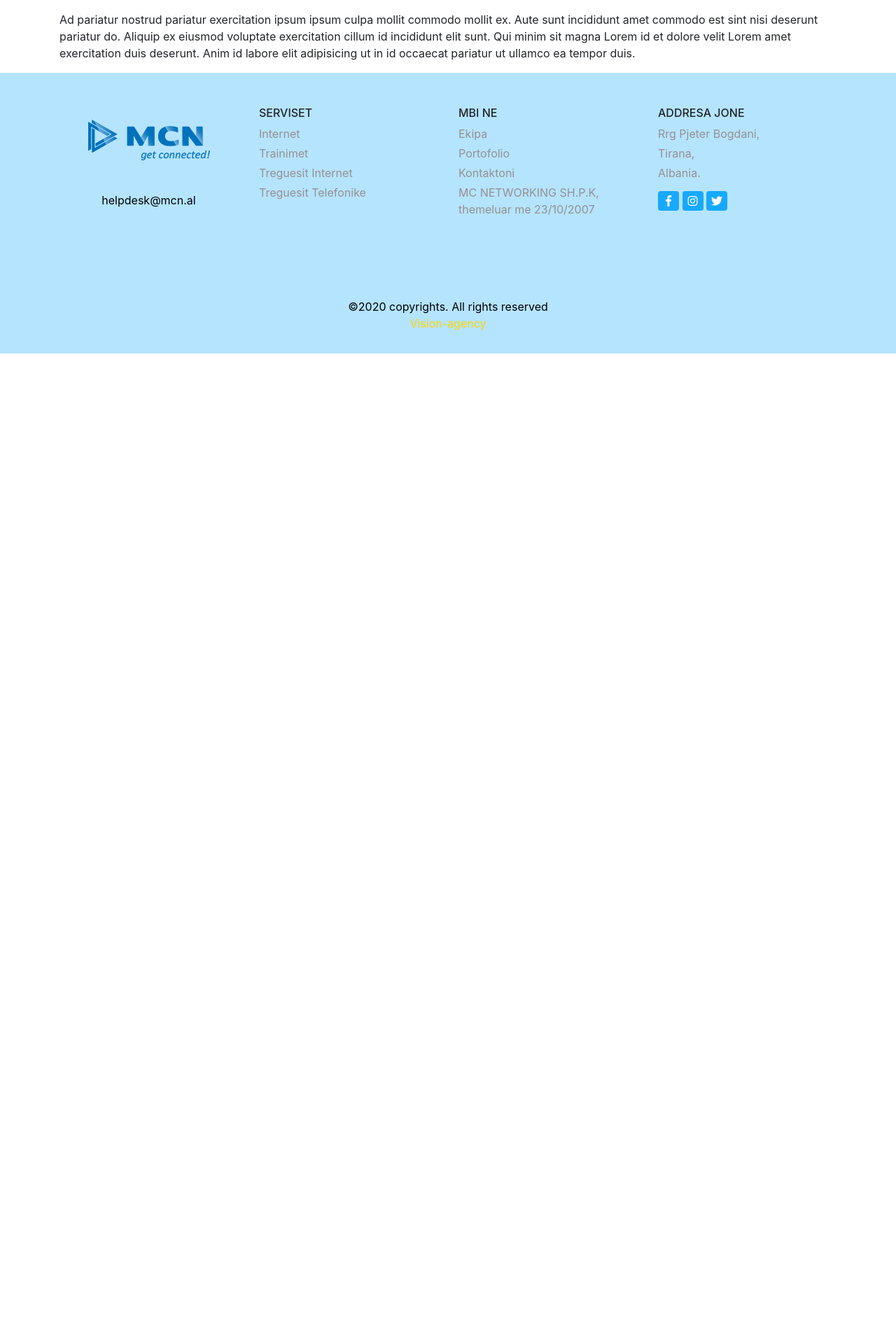
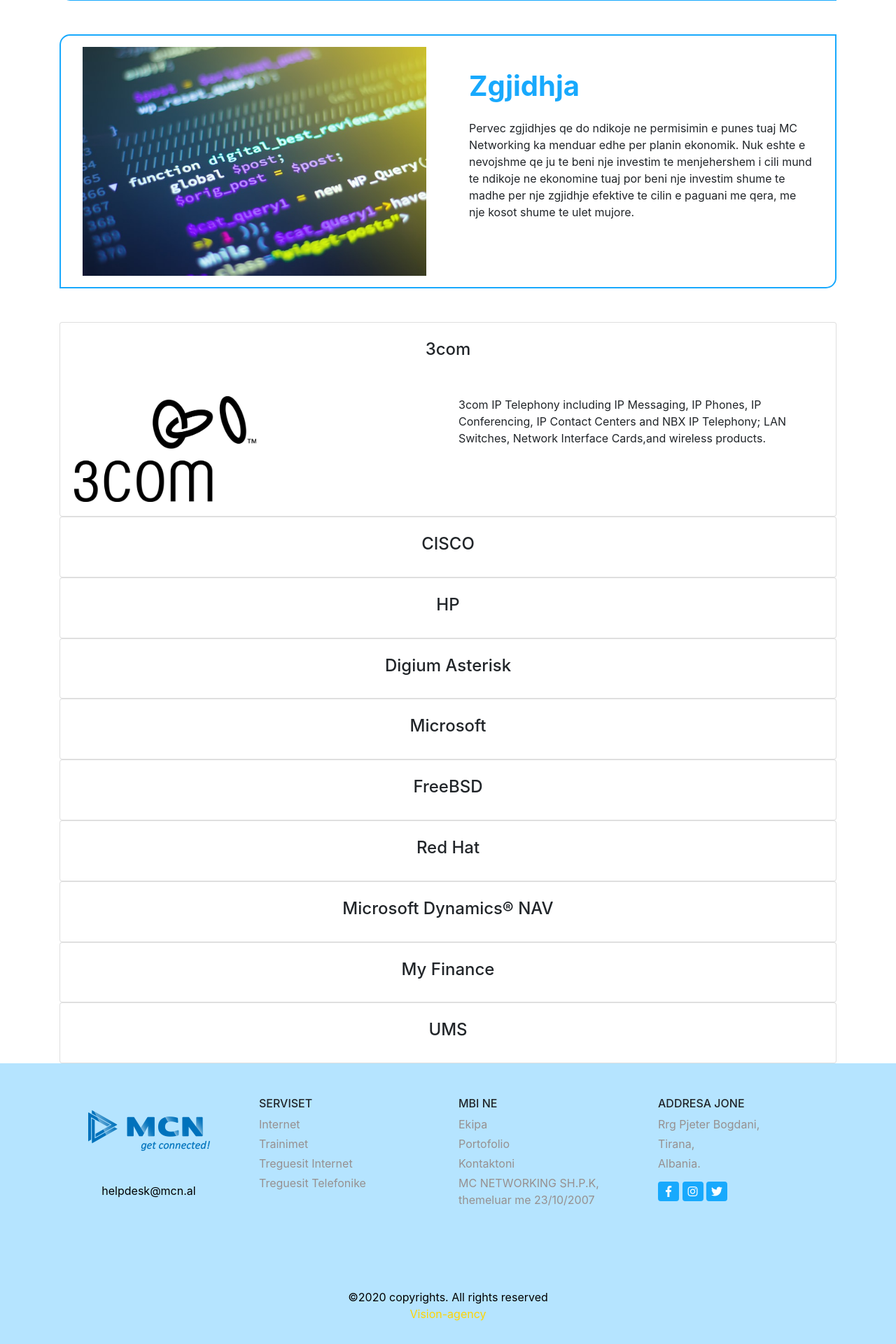
Before and after one commit to Yllcaka/Django-garbage-site, a Django app: page /software/ in a window 1280 px wide. Shown: the part 1351-3271 px from the top of the page at 70% size. Before the commit the page ends 1856 px from the top, so only its background shows below. Run offline with Django 3.2, Linux system fonts and the light colour scheme; some libraries are stand-ins or nearby versions.

Commit message:
Added stuff to Software

```diff
--- a/djcontact/settings.py
+++ b/djcontact/settings.py
@@ -23,7 +23,7 @@
 SECRET_KEY = 'hx+gu!l99+m84zfunq*a(rbzpa8)2f@#-3rb913un&(+)ge1ek'
 
 # SECURITY WARNING: don't run with debug turned on in production!
-# DEBUG = True
+DEBUG = True
 
 ALLOWED_HOSTS = ["*"]
 
--- a/templates/MCN/index.html
+++ b/templates/MCN/index.html
@@ -105,7 +105,7 @@
 		<div class="container mt-2">
 			<div id="carding" class="row mt-3 mx-auto">
 				<div class="col-md-4 mb-4">
-					<div class="card text-center mx-auto" style="width: 18rem;">
+					<div class="card text-center mx-auto">
 						<div class="card-container">
 							<img src="{%static 'Images/internet.png'%}" class="card-img-top img-fluid w-75"
 								alt="internet">
@@ -123,7 +123,7 @@
 					</div>
 				</div>
 				<div class="col-md-4 mb-4">
-					<div class="card text-center mx-auto" style="width: 18rem;">
+					<div class="card text-center mx-auto">
 						<div class="card-container">
 							<img src="{%static 'Images/networking.png'%}" class="card-img-top img-fluid"
 								alt="networking">
@@ -140,7 +140,7 @@
 					</div>
 				</div>
 				<div class="col-md-4 mb-4">
-					<div class="card text-center mx-auto" style="width: 18rem;">
+					<div class="card text-center mx-auto">
 						<div class="card-container">
 							<img src="{%static 'Images/telefoni.png'%}" class="card-img-top" alt="telefoni">
 						</div>
--- a/templates/MCN/software.html
+++ b/templates/MCN/software.html
@@ -59,78 +59,69 @@
       </div>
     </nav>
   </header>
+  <div class="bgrounded">
+    <h1 class="text-center parallax-text">SOFTWARE</h1>
+  </div>
   <section>
-    <div class="bgrounded">
-      <h1 class="text-center parallax-text">SOFTWARE</h1>
+    <div class="container mt-2">
+      <div class="container my-5 blue-border radius">
+        <div class="row">
+          <div class="col-md-6 text-center">
+            <img class="img-fluid p-3" src='{%static "Images/webdesign.jpeg"%}' alt="">
+          </div>
+          <div class="col-md-6 mt-5 mb-4">
+            <div class="col-12">
+              <h1><span class="blue-dot">MC </span>Networking</h1>
+              <p class="pt-3">MC Networking zhvillimin e nje software e ben sa me te lehte dhe te besueshem per klientin
+                duke i ofruar jo vetem nje zgjidhje ne planin e sistemit te biznesit por edhe ne ate ekonomik.</p>
+            </div>
+          </div>
+        </div>
+      </div>
+      <div class="container my-5 blue-border radius2">
+        <div class="row">
+          <div class="col-md-6 mt-5 mb-4">
+            <div class="col-12">
+              <h1>Dallimi<span class="blue-dot"> Kryesor</span></h1>
+              <p class="pt-3">Dallimi kryesor dhe pika jone kyce ne zhvillimin e software-t qendron tek vizioni yne per
+                te qene partneret tuaj per te realizuar nje bashkepunim jo vetem ne software-n qe ju prodhojm por
+                kompetencat teknologjike, te mirmbajtjes dhe mbi te gjitha te update-ve jane tonat.</p>
+            </div>
+          </div>
+          <div class="col-md-6 text-center">
+            <img class="img-fluid pt-5" src='{%static "Images/admin.jpeg"%}' alt="">
+          </div>
+        </div>
+      </div>
+      <div class="container my-5 blue-border radius">
+        <div class="row">
+          <div class="col-md-6 text-center">
+            <img class="img-fluid p-3" src=' {%static "Images/webdevelopment.jpeg"%}' alt="">
+          </div>
+          <div class="col-md-6 mt-5 mb-4">
+            <div class="col-12">
+              <h1><span class="blue-dot">Zgjidhja</span></h1>
+              <p class="pt-3">Pervec zgjidhjes qe do ndikoje ne permisimin e punes tuaj MC Networking ka menduar edhe
+                per planin ekonomik. Nuk eshte e nevojshme qe ju te beni nje investim te menjehershem i cili mund te
+                ndikoje ne ekonomine tuaj por beni nje investim shume te madhe per nje zgjidhje efektive te cilin e
+                paguani me qera, me nje kosot shume te ulet mujore.</p>
+            </div>
+          </div>
+        </div>
+      </div>
     </div>
 
-    <div class="mx-auto text-center mt-5 container">
-      <h3>Microsoft Dynamics&reg; NAV</h3>
-      <p class="w-50 mx-auto mt-3">Vizioni juaj eshte kthyer ne realitet, me nje zgjidhje qe ju jep ju nje kontroll dhe
-        pasqyre te
-        qarte te
-        biznesit tuaj dhe aftesine per te bere zgjedhjet e duhura ne permisimin dhe rritjen e fleksibitetit te biznesit.
-      </p>
-      <img src="{%static 'Images/microsoftdynamics.png'%}" alt="MicrosoftDynamics" class="img-fluid text-center">
-    </div>
-    <div class="row text-center no-gutters">
-      <div class="col-md-6">
-        <img class="img-fluid" src="{%static 'Images/my_finance.png'%}" alt="">
-        <h4>My Finance</h4>
-        <p class="w-75 mx-auto mt-3">I realizuar nga teknologjite me moderne te zhvillimit eshte i pajisur me nje
-          nderfaqje te kendshme per
-          windows qe realizon nje funksionalitet sa me te thjeshte. Manualet ne linje, te integruara me kerkesen,
-          garantojne te mesuaren sa me te shpejte dhe te thjeshte te programit. Te gjitha printimet dhe raportet jane te
-          modifikueshme ne varesi te kerkesave te kompanise. Te dhenat e gjendura neper arkiva munden te nxirren dhe te
-          shrytezohen nga mjetet me te perhapura te produktivitetit individual dhe te raportimit.</p>
+  </section>
+  <div id="accordion" class="container">
+    <div class="card">
+      <div class="blue-heading py-4" data-toggle="collapse" data-target="#collapseOne" aria-expanded="true"
+        aria-controls="collapseOne">
+        <h4 class="text-center">3com</h4>
       </div>
-      <div class="col-md-6">
-        <img class="img-fluid" src="{%static 'Images/ums.png'%}" alt="">
-        <h4>UMS</h4>
-        <p class="w-75 mx-auto mt-3">Sistemi UMS nuk eshte vetem nje zgjidhje e re ne treg nga ana teknologjike, por nje
-          sistem menaxhimi i punuar dhe i pershtatur komfort kerkesave te insitucioneve arsimore . Ky sistem sa modern
-          aq edhe i thjeshte ne llogjiken e perdorimit permirson punen dhe organizimin e strukturave administrative te
-          institucioneve arsimore ne vend.Nje pune e strukturuar dhe miremenaxhuar nga stafi sjell produktivitet ne
-          cilesine e nivelit arsimor.</p>
-      </div>
-    </div>
-  </section>
-  <section>
-    <div class="bd-example bd-example-tabs container">
-      <ul class="nav nav-pills mb-3 text-center mx-auto" id="pills-tab" role="tablist">
-        <li class="nav-item mx-auto">
-          <a class="nav-link" id="pills-home-tab" data-toggle="pill" href="#pills-home" role="tab"
-            aria-controls="pills-home" aria-selected="false">3COM</a>
-        </li>
-        <li class="nav-item mx-auto">
-          <a class="nav-link active" id="pills-profile-tab" data-toggle="pill" href="#pills-profile" role="tab"
-            aria-controls="pills-profile" aria-selected="true">CISCO</a>
-        </li>
-        <li class="nav-item mx-auto">
-          <a class="nav-link" id="pills-contact-tab" data-toggle="pill" href="#pills-contact" role="tab"
-            aria-controls="pills-contact" aria-selected="false">HP</a>
-        </li>
-        <li class="nav-item mx-auto">
-          <a class="nav-link" id="pills-contact-tab" data-toggle="pill" href="#pills-contact" role="tab"
-            aria-controls="pills-contact" aria-selected="false">DIGIUM ASTERISK</a>
-        </li>
-        <li class="nav-item mx-auto">
-          <a class="nav-link" id="pills-contact-tab" data-toggle="pill" href="#pills-contact" role="tab"
-            aria-controls="pills-contact" aria-selected="false">MICROSOFT</a>
-        </li>
-        <li class="nav-item mx-auto">
-          <a class="nav-link" id="pills-contact-tab" data-toggle="pill" href="#pills-contact" role="tab"
-            aria-controls="pills-contact" aria-selected="false">FreeBSD</a>
-        </li>
-        <li class="nav-item mx-auto">
-          <a class="nav-link" id="pills-contact-tab" data-toggle="pill" href="#pills-contact" role="tab"
-            aria-controls="pills-contact" aria-selected="false">Red Hat</a>
-        </li>
-      </ul>
-      <div class="tab-content" id="pills-tabContent">
-        <div class="tab-pane fade row" id="pills-home" role="tabpanel" aria-labelledby="pills-home-tab">
+      <div id="collapseOne" class="collapse show" aria-labelledby="headingOne" data-parent="#accordion">
+        <div class="card-body row">
           <div class="col-md-6">
-            <img src="{%static 'Images/3com.png'%}" alt="" class="img-fluid w-50">
+            <img src='{%static "Images/3com.png" %}' alt="" class="img-fluid w-50">
           </div>
           <div class="col-md-6">
             <p>3com IP Telephony including IP Messaging, IP Phones, IP Conferencing, IP Contact Centers
@@ -138,26 +129,167 @@
               Telephony; LAN Switches, Network Interface Cards,and wireless products.</p>
           </div>
         </div>
-        <div class="tab-pane fade active show" id="pills-profile" role="tabpanel" aria-labelledby="pills-profile-tab">
-          <p>Ad pariatur nostrud pariatur exercitation ipsum ipsum culpa mollit commodo mollit ex. Aute sunt incididunt
-            amet commodo est sint nisi deserunt pariatur do. Aliquip ex eiusmod voluptate exercitation cillum id
-            incididunt elit sunt. Qui minim sit magna Lorem id et dolore velit Lorem amet exercitation duis deserunt.
-            Anim id labore elit adipisicing ut in id occaecat pariatur ut ullamco ea tempor duis.</p>
-        </div>
-        <div class="tab-pane fade" id="pills-contact" role="tabpanel" aria-labelledby="pills-contact-tab">
-          <p>Est quis nulla laborum officia ad nisi ex nostrud culpa Lorem excepteur aliquip dolor aliqua irure ex.
-            Nulla ut duis ipsum nisi elit fugiat commodo sunt reprehenderit laborum veniam eu veniam. Eiusmod minim
-            exercitation fugiat irure ex labore incididunt do fugiat commodo aliquip sit id deserunt reprehenderit
-            aliquip nostrud. Amet ex cupidatat excepteur aute veniam incididunt mollit cupidatat esse irure officia elit
-            do ipsum ullamco Lorem. Ullamco ut ad minim do mollit labore ipsum laboris ipsum commodo sunt tempor enim
-            incididunt. Commodo quis sunt dolore aliquip aute tempor irure magna enim minim reprehenderit. Ullamco
-            consectetur culpa veniam sint cillum aliqua incididunt velit ullamco sunt ullamco quis quis commodo
-            voluptate. Mollit nulla nostrud adipisicing aliqua cupidatat aliqua pariatur mollit voluptate voluptate
-            consequat non.</p>
+      </div>
+    </div>
+    <div class="card">
+      <div class="blue-heading py-4" data-toggle="collapse" data-target="#collapseTwo" aria-expanded="true"
+        aria-controls="collapseTwo">
+        <h4 class="text-center">CISCO</h4>
+      </div>
+      <div id="collapseTwo" class="collapse" aria-labelledby="headingTwo" data-parent="#accordion">
+        <div class="card-body row">
+          <div class="col-md-6">
+            <img src='{%static "Images/cisco.png"%}' alt="" class="img-fluid w-50">
+          </div>
+          <div class="col-md-6">
+            <p>Cisco Switches, Routers, Wireless access Points and Routers, Broadband Routers, Security & VPN devices,
+              Voice and IP Telephony products. Additionally, ICL who are our partners are Premier partners with Cisco
+              systems.</p>
+          </div>
         </div>
       </div>
     </div>
-  </section>
+    <div class="card">
+      <div class="blue-heading py-4" data-toggle="collapse" data-target="#collapseThree" aria-expanded="true"
+        aria-controls="collapseThree">
+        <h4 class="text-center">HP</h4>
+      </div>
+      <div id="collapseThree" class="collapse" aria-labelledby="headingThree" data-parent="#accordion">
+        <div class="card-body row">
+          <div class="col-md-6">
+            <img src='{%static "Images/hp.png"%}' alt="" class="img-fluid w-50">
+          </div>
+          <div class="col-md-6">
+            <p>HP Servers, Desktops, Laptops, DigitalmCameras, Printers and Switches</p>
+          </div>
+        </div>
+      </div>
+    </div>
+    <div class="card">
+
+      <div class="blue-heading py-4" data-toggle="collapse" data-target="#collapseFour" aria-expanded="true"
+        aria-controls="collapseFour">
+        <h4 class="text-center">Digium Asterisk</h4>
+      </div>
+      <div id="collapseFour" class="collapse" aria-labelledby="headingFour" data-parent="#accordion">
+        <div class="card-body row">
+          <div class="col-md-6">
+            <img src='{%static "Images/asterisk.png"%}' alt="" class="img-fluid w-50">
+          </div>
+          <div class="col-md-6">
+            <p>ASTERISK Software and Hardware for VoIP Telephony solution</p>
+          </div>
+        </div>
+      </div>
+    </div>
+    <div class="card">
+      <div class="blue-heading py-4" data-toggle="collapse" data-target="#collapseFive" aria-expanded="true"
+        aria-controls="collapseFive">
+        <h4 class="text-center">Microsoft</h4>
+      </div>
+      <div id="collapseFive" class="collapse" aria-labelledby="headingFive" data-parent="#accordion">
+        <div class="card-body row">
+          <div class="col-md-6">
+            <img src='{%static "Images/microsoft.png"%}' alt="" class="img-fluid w-50">
+          </div>
+          <div class="col-md-6">
+            <p>Microsoft Software and Applications including Windows Desktop Operating Systems, Windows Server Operating
+              Systems, MS Exchange Email Server, MS Sharepoint and others</p>
+          </div>
+        </div>
+      </div>
+    </div>
+    <div class="card">
+      <div class="blue-heading py-4" data-toggle="collapse" data-target="#collapseSix" aria-expanded="true"
+        aria-controls="collapseSix">
+        <h4 class="text-center">FreeBSD</h4>
+      </div>
+      <div id="collapseSix" class="collapse" aria-labelledby="headingSix" data-parent="#accordion">
+        <div class="card-body row">
+          <div class="col-md-6">
+            <img src='{%static "Images/bsd.png"%}' alt="" class="img-fluid w-50">
+          </div>
+          <div class="col-md-6">
+            <p>FreeBSD Operating System for High End Servers and Desktops. FreeBSD is a version of UN</p>
+          </div>
+        </div>
+      </div>
+    </div>
+    <div class="card">
+      <div class="blue-heading py-4" data-toggle="collapse" data-target="#collapseSeven" aria-expanded="true"
+        aria-controls="collapseSeven">
+        <h4 class="text-center">Red Hat</h4>
+      </div>
+      <div id="collapseSeven" class="collapse" aria-labelledby="headingSeven" data-parent="#accordion">
+        <div class="card-body row">
+          <div class="col-md-6">
+            <img src='{%static "Images/redhat.png"%}' alt="" class="img-fluid w-50">
+          </div>
+          <div class="col-md-6">
+            <p>Red Hat Operating System for High End Servers and Desktops. Red Hat is a version of UNIX.</p>
+          </div>
+        </div>
+      </div>
+    </div>
+    <div class="card">
+      <div class="blue-heading py-4" data-toggle="collapse" data-target="#collapseEight" aria-expanded="true"
+        aria-controls="collapseEight">
+        <h4 class="text-center">Microsoft Dynamics&reg; NAV</h4>
+      </div>
+      <div id="collapseEight" class="collapse" aria-labelledby="headingEight" data-parent="#accordion">
+        <div class="card-body row">
+          <div class="col-md-6">
+            <img src='{%static "Images/microsoftdynamics.png"%}' alt="" class="img-fluid w-50">
+          </div>
+          <div class="col-md-6">
+            <p>Vizioni juaj eshte kthyer ne realitet, me nje zgjidhje qe ju jep ju nje kontroll dhe pasqyre te qarte te
+              biznesit tuaj dhe aftesine per te bere zgjedhjet e duhura ne permisimin dhe rritjen e fleksibitetit te
+              biznesit.</p>
+          </div>
+        </div>
+      </div>
+    </div>
+    <div class="card">
+      <div class="blue-heading py-4" data-toggle="collapse" data-target="#collapseNine" aria-expanded="true"
+        aria-controls="collapseNine">
+        <h4 class="text-center">My Finance</h4>
+      </div>
+      <div id="collapseNine" class="collapse" aria-labelledby="headingNine" data-parent="#accordion">
+        <div class="card-body row">
+          <div class="col-md-6">
+            <img src='{%static "Images/my_finance.png"%}' alt="" class="img-fluid w-50">
+          </div>
+          <div class="col-md-6">
+            <p>I realizuar nga teknologjite me moderne te zhvillimit eshte i pajisur me nje nderfaqje te kendshme per
+              windows qe realizon nje funksionalitet sa me te thjeshte. Manualet ne linje, te integruara me kerkesen,
+              garantojne te mesuaren sa me te shpejte dhe te thjeshte te programit. Te gjitha printimet dhe raportet
+              jane te modifikueshme ne varesi te kerkesave te kompanise. Te dhenat e gjendura neper arkiva munden te
+              nxirren dhe te shrytezohen nga mjetet me te perhapura te produktivitetit individual dhe te raportimit.</p>
+          </div>
+        </div>
+      </div>
+    </div>
+    <div class="card">
+      <div class="blue-heading py-4" data-toggle="collapse" data-target="#collapseTen" aria-expanded="true"
+        aria-controls="collapseTen">
+        <h4 class="text-center">UMS</h4>
+      </div>
+      <div id="collapseTen" class="collapse" aria-labelledby="headingTen" data-parent="#accordion">
+        <div class="card-body row">
+          <div class="col-md-6">
+            <img src='{%static "Images/ums.png"%}' alt="" class="img-fluid w-50">
+          </div>
+          <div class="col-md-6">
+            <p>Sistemi UMS nuk eshte vetem nje zgjidhje e re ne treg nga ana teknologjike, por nje sistem menaxhimi i
+              punuar dhe i pershtatur komfort kerkesave te insitucioneve arsimore . Ky sistem sa modern aq edhe i
+              thjeshte ne llogjiken e perdorimit permirson punen dhe organizimin e strukturave administrative te
+              institucioneve arsimore ne vend.Nje pune e strukturuar dhe miremenaxhuar nga stafi sjell produktivitet ne
+              cilesine e nivelit arsimor.</p>
+          </div>
+        </div>
+      </div>
+    </div>
+  </div>
   <footer>
     <div class="container py-5">
       <div class="row">
```
Also changed, not shown: templates/MCN/static/CSS/index-style.css (+14 -0 lines).
